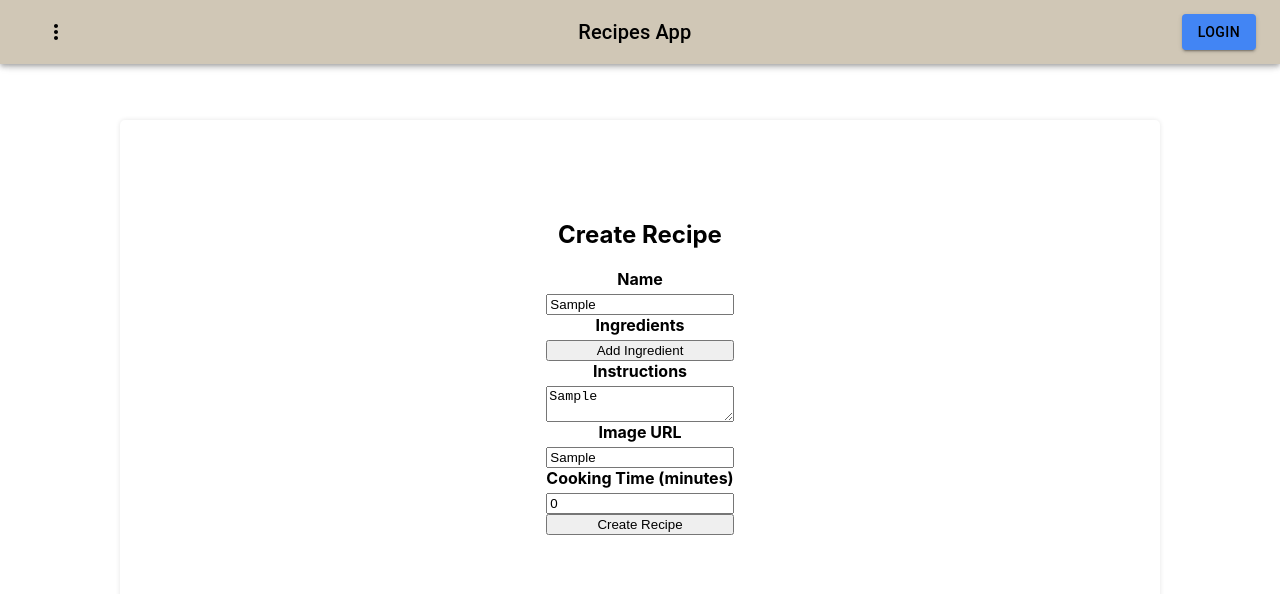
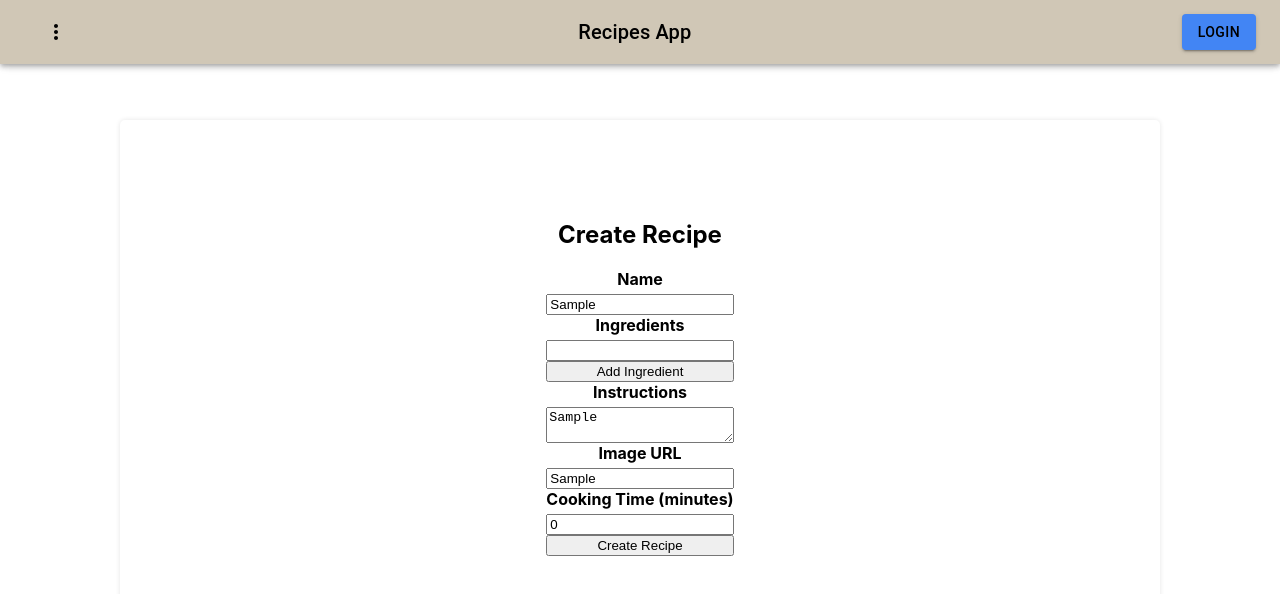
Before and after one commit to saji2000/recipe-app, a React (Vite) app in the folder client/: page /create-recipe in a window 1280 px wide. Both pictures are taken after typing "Sample", "Sample", "Sample" into the empty fields and a click on the button "Add Ingredient". Shown: the top 594 px of the page. Built offline with nearby package versions, Linux system fonts and the light colour scheme.

Commit message:
Fixed the inputs, praise God

```diff
--- a/client/src/pages/CreateRecipe.jsx
+++ b/client/src/pages/CreateRecipe.jsx
@@ -15,6 +15,20 @@ const CreateRecipes = () => {
   const handleChange = (e) => {
     const { name, value } = e.target;
     setRecipe({ ...recipe, [name]: value });
+  };
+
+  const handleIngredientChange = (e, index) => {
+    const { value } = e.target;
+    const ingredients = recipe.ingredients;
+    ingredients[index] = value;
+    setRecipe({ ...recipe, ingredients: ingredients });
+  };
+
+  const addIngredient = (e) => {
+    setRecipe({
+      ...recipe,
+      ingredients: [...recipe.ingredients, ""],
+    });
   };
 
   const handleSubmit = (e) => {};
@@ -37,10 +51,10 @@ const CreateRecipes = () => {
             type="text"
             name="ingredients"
             value={ingredient}
-            onChange={(event) => handleChange(event, index)}
+            onChange={(event) => handleIngredientChange(event, index)}
           />
         ))}
-        <button type="button" onClick={handleChange}>
+        <button type="button" onClick={addIngredient}>
           Add Ingredient
         </button>
         <label htmlFor="instructions">Instructions</label>
```
